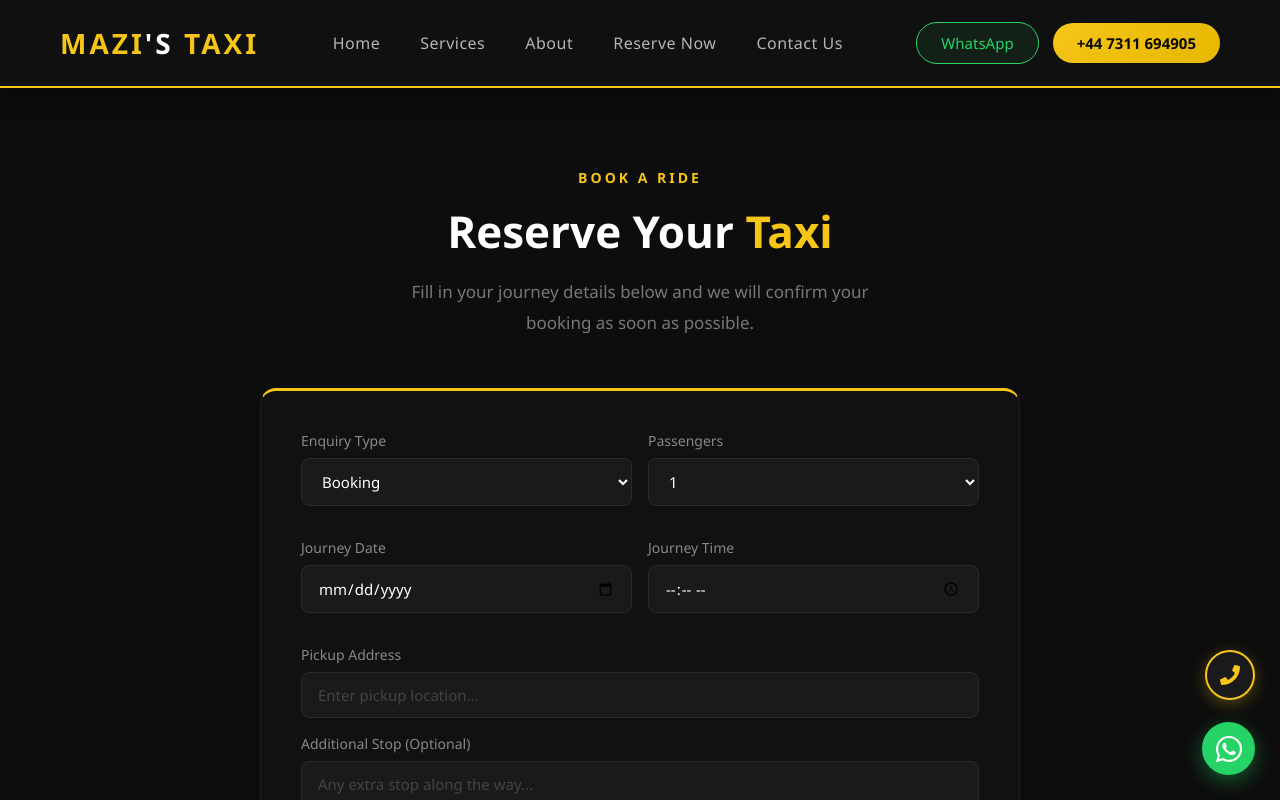
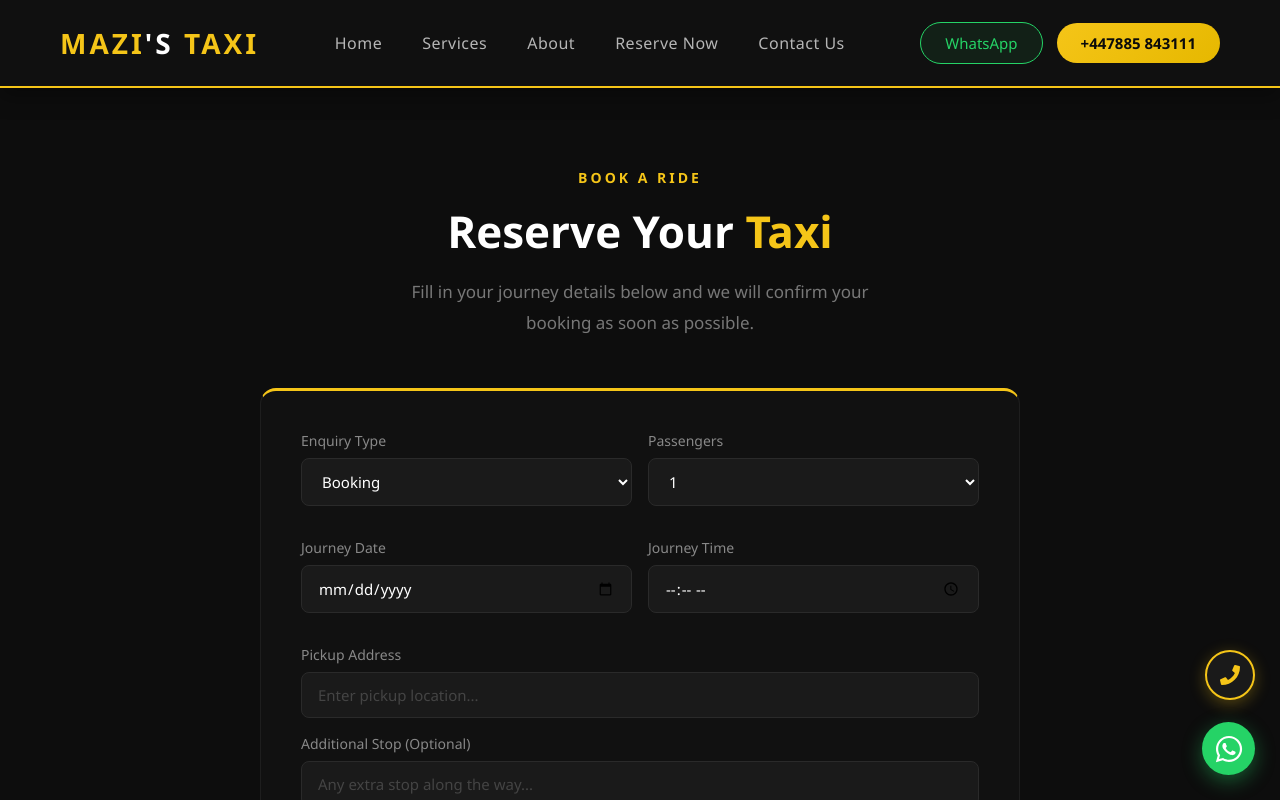
Before and after one commit to jammusadiq9/taxi-booking, a React (Vite) app: page /reserve in a window 1280 px wide. Shown: the top 800 px of the page. Built offline with nearby package versions, Linux system fonts and the light colour scheme.

Commit message:
Update number

```diff
--- a/src/components/pages/Home-page/FAQSection/FAQSection.jsx
+++ b/src/components/pages/Home-page/FAQSection/FAQSection.jsx
@@ -5,7 +5,7 @@ const faqs = [
   {
     id      : 1,
     question: 'How do I book a taxi?',
-    answer  : 'Booking is simple! Just fill in the booking form on our website with your journey details and we will confirm your ride shortly. You can also call or WhatsApp us directly on +44 7311 694905 and we will get you sorted right away.'
+    answer  : 'Booking is simple! Just fill in the booking form on our website with your journey details and we will confirm your ride shortly. You can also call or WhatsApp us directly on +44 7885 843111 and we will get you sorted right away.'
   },
   {
     id      : 2,
--- a/src/layout/Navbar/Navbar.jsx
+++ b/src/layout/Navbar/Navbar.jsx
@@ -92,7 +92,7 @@ const Navbar = () => {
 
       <div className="navbar-right">
         <a
-          href="https://wa.me/447311694905"
+          href="https://wa.me/447885843111"
           target="_blank"
           rel="noreferrer"
           className="btn-whatsapp"
@@ -101,10 +101,10 @@ const Navbar = () => {
         </a>
 
         <a
-          href="tel:+447311694905"
+          href="tel:+447885843111"
           className="btn-phone"
         >
-          +44 7311 694905
+          +447885 843111
         </a>
       </div>
     </nav>
```
